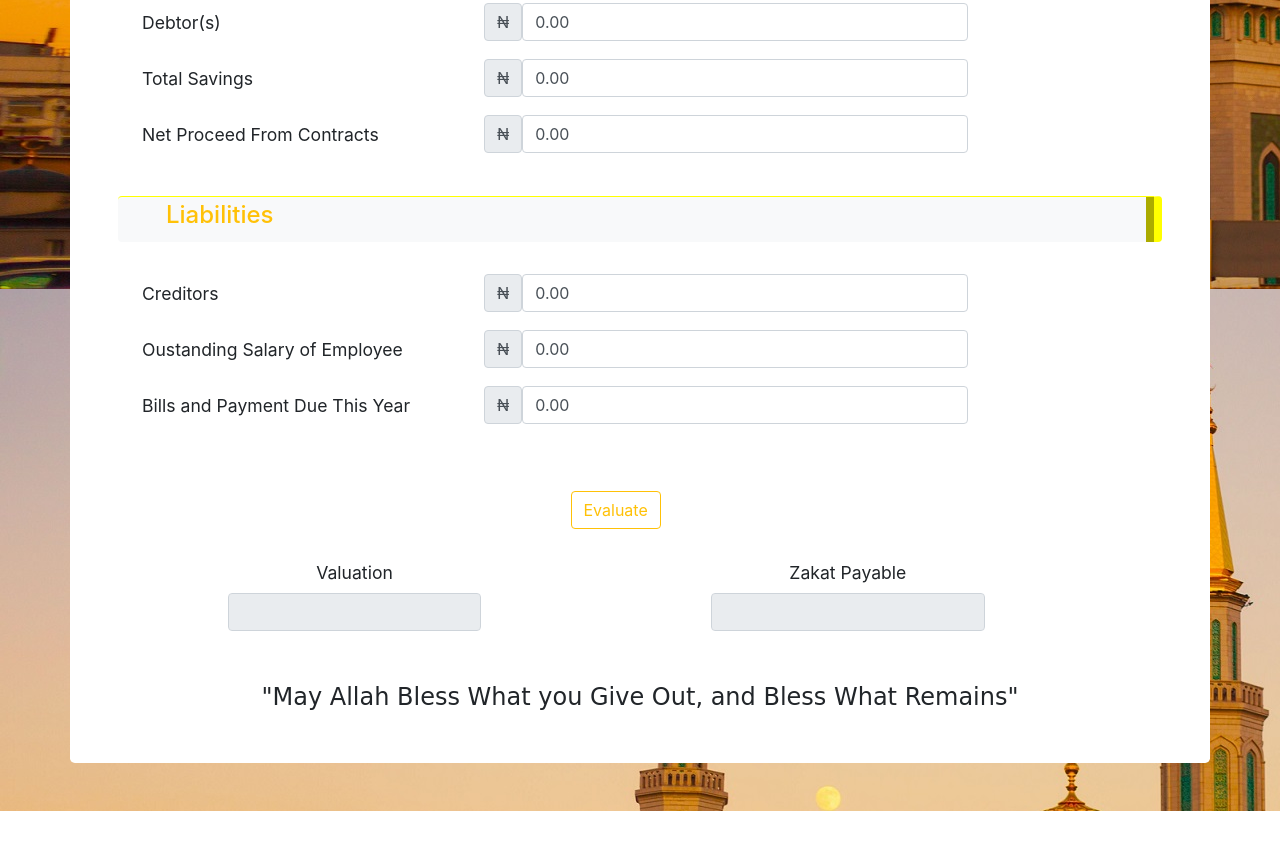
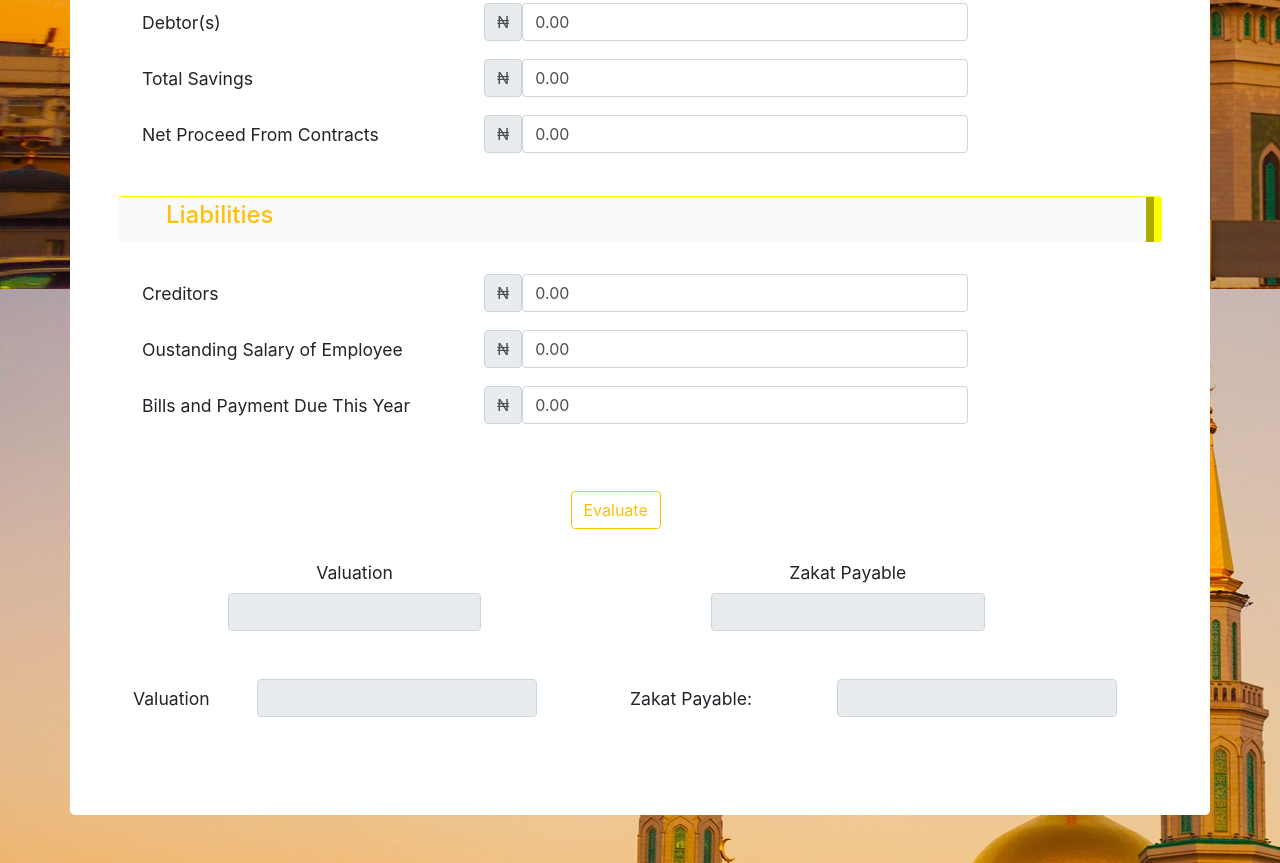
Before and after one commit to oshooo/Dfb-Riders, a plain HTML site: page business.html in a window 1280 px wide. Shown: the part 754-1617 px from the top of the page. Before the commit the page ends 1565 px from the top, so only its background shows below. Drawn offline with nearby package versions, Linux system fonts and the light colour scheme; a web font is replaced by a local one.

Commit message:
Adjusted Output Form

```diff
--- a/business.html
+++ b/business.html
@@ -170,7 +170,24 @@
 
         </div>
     </form>
-     <div class="text-center foot">"May Allah Bless What you Give Out, and Bless What Remains"</div>
+    <form>
+      <div class="form-row align-items-center mb-5 col-12">
+        <div class="form-row col-6">
+          <label for="outputValue" class="col-sm-3 col-form-label">Valuation</label>
+          <div class="col-sm-7">
+            <input type="number" readonly class="form-control" id="outputValue">
+          </div>
+        </div>
+
+        <div class="form-row col-6">
+          <label for="outputValue" class="col-sm-5 col-form-label">Zakat Payable:</label>
+          <div class="col-sm-7">
+            <input type="number" readonly class="form-control" id="outputValue">
+          </div>
+        </div>
+
+    </div>
+</form>
 
   </div>
 
```
